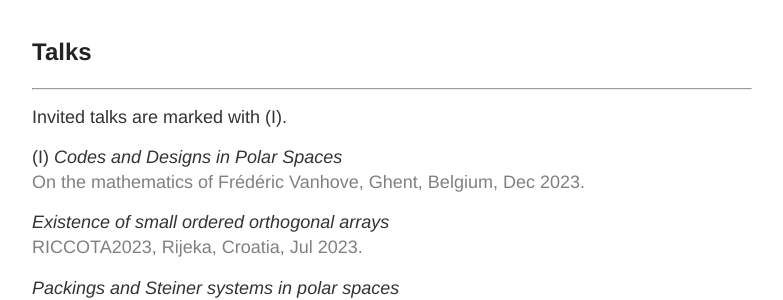
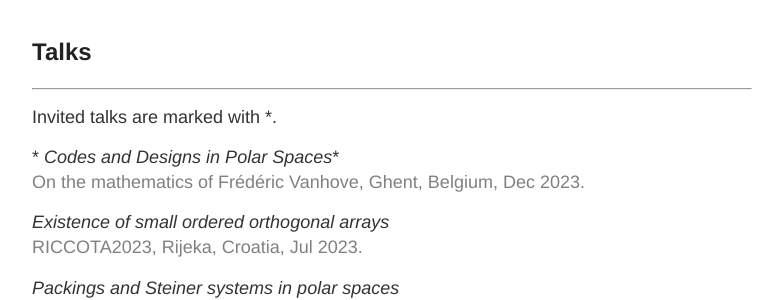
Before and after one commit to charleneweiss/charleneweiss.github.io, a Jekyll site: the page built from research.md, in a window 1280 px wide. Shown: the part 1070-1370 px from the top of the page, without its empty margins (248-1031 px from the left). Built offline with Jekyll 4.4.1, drawn with Linux system fonts in a browser that asks for light colours; formulas are drawn with MathJax 3.

```diff
--- a/research.md
+++ b/research.md
@@ -68,9 +68,9 @@ Bachelor's thesis, Otto von Guericke University Magdeburg, Germany, 2014.
 ## Talks
 ____
 
-Invited talks are marked with (I).
+Invited talks are marked with \*.
 
-(I) *Codes and Designs in Polar Spaces*\
+\* *Codes and Designs in Polar Spaces*\* \
   <span style="color:gray">On the mathematics of Frédéric Vanhove, Ghent, Belgium, Dec 2023.</span>
 
 *Existence of small ordered orthogonal arrays*\
```
